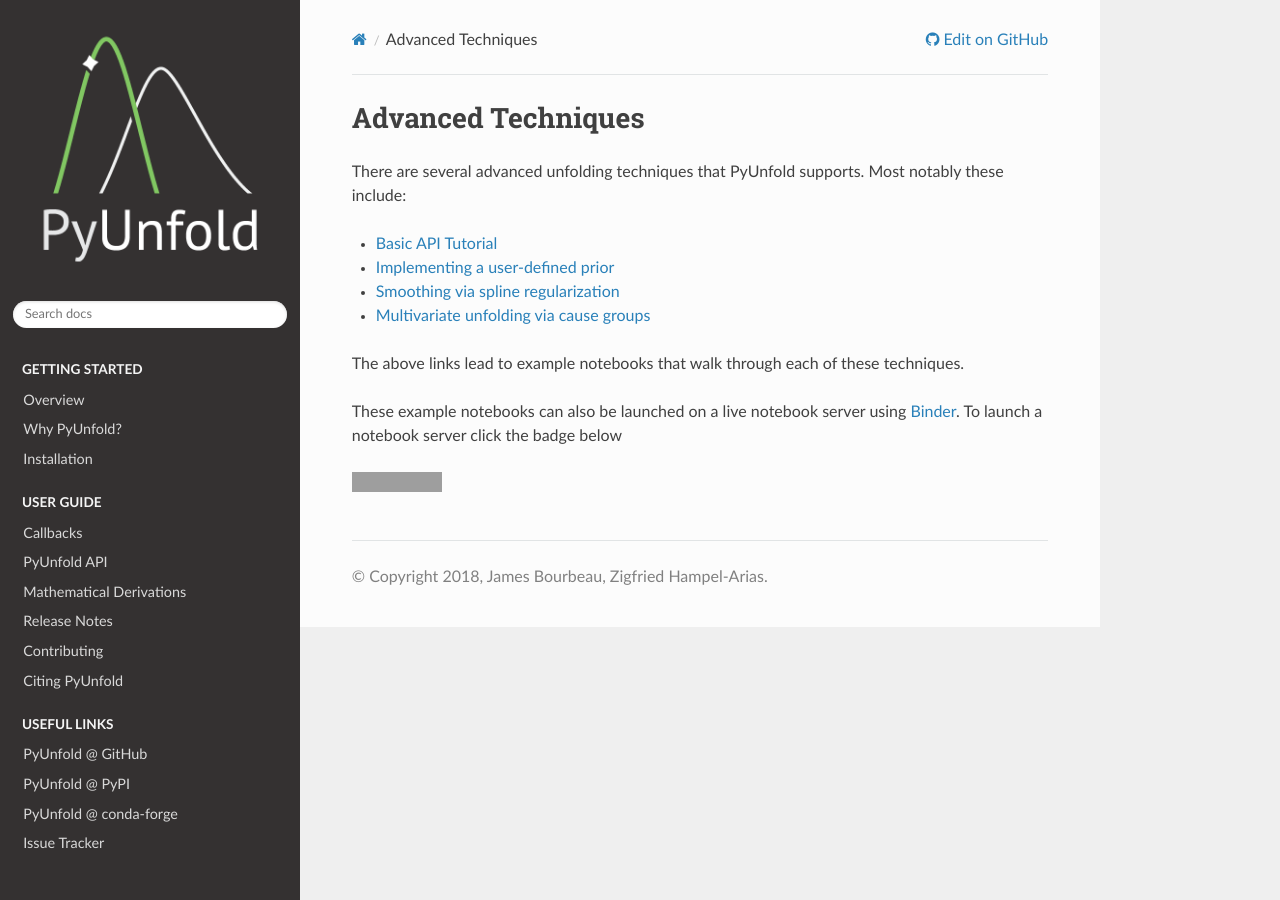
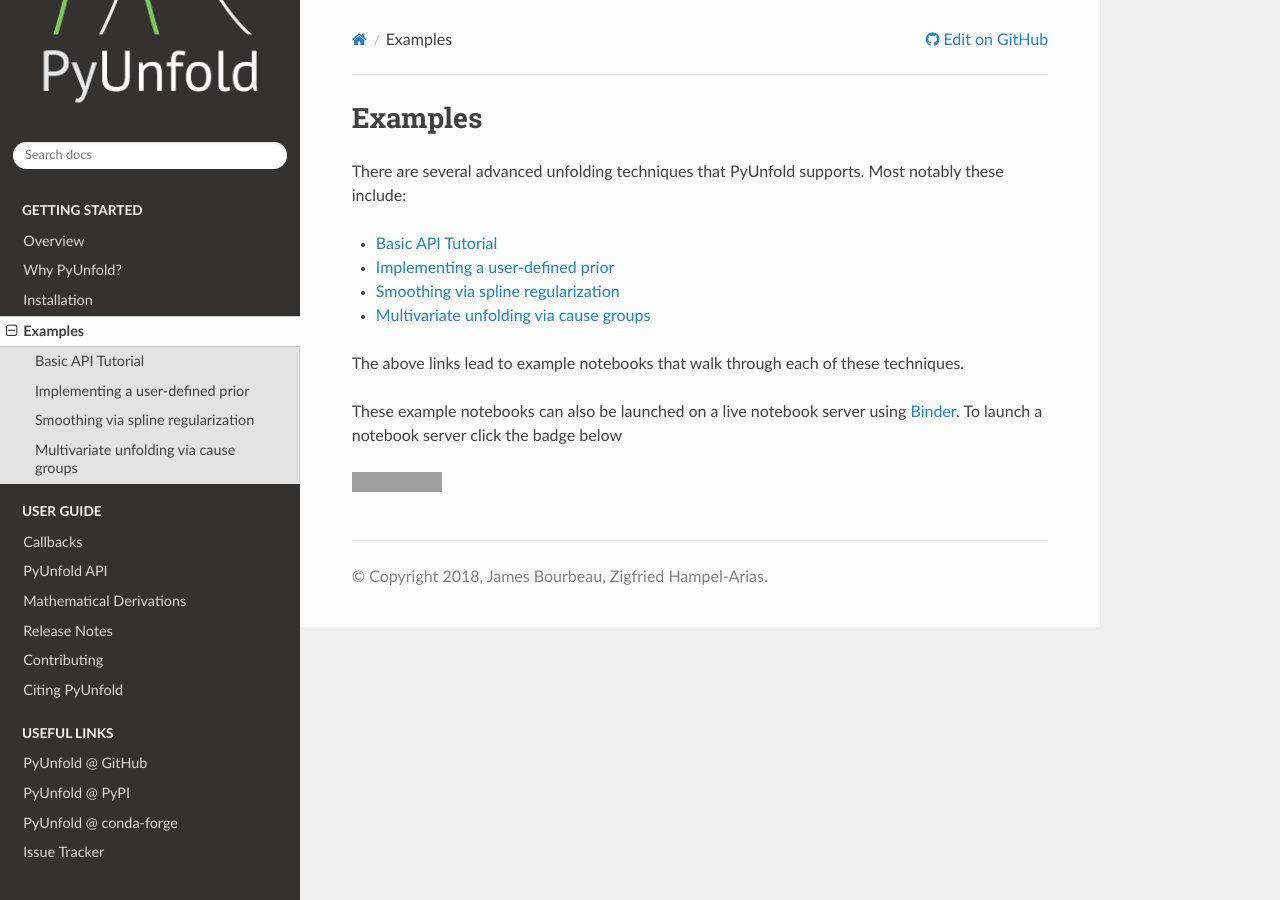
Before and after one commit to jrbourbeau/pyunfold, a Sphinx documentation site: the page built from docs/source/examples.rst, in a window 1280 px wide. Built offline with Sphinx 7.4.7 and the Read the Docs theme 2.0.0, drawn with Linux system fonts in a browser that asks for light colours; pages that are not in the unit, such as notebooks, are missing from menus; the version number is read from the project's files by our own code; grey boxes are pictures that could not be loaded.

Commit message:
MAINT: rename

```diff
--- a/docs/source/advanced.rst
+++ b/docs/source/examples.rst
@@ -2,9 +2,9 @@
 
 :github_url: https://github.com/jrbourbeau/pyunfold
 
-*******************
-Advanced Techniques
-*******************
+********
+Examples
+********
 
 There are several advanced unfolding techniques that PyUnfold supports. Most notably these include:
 
```
